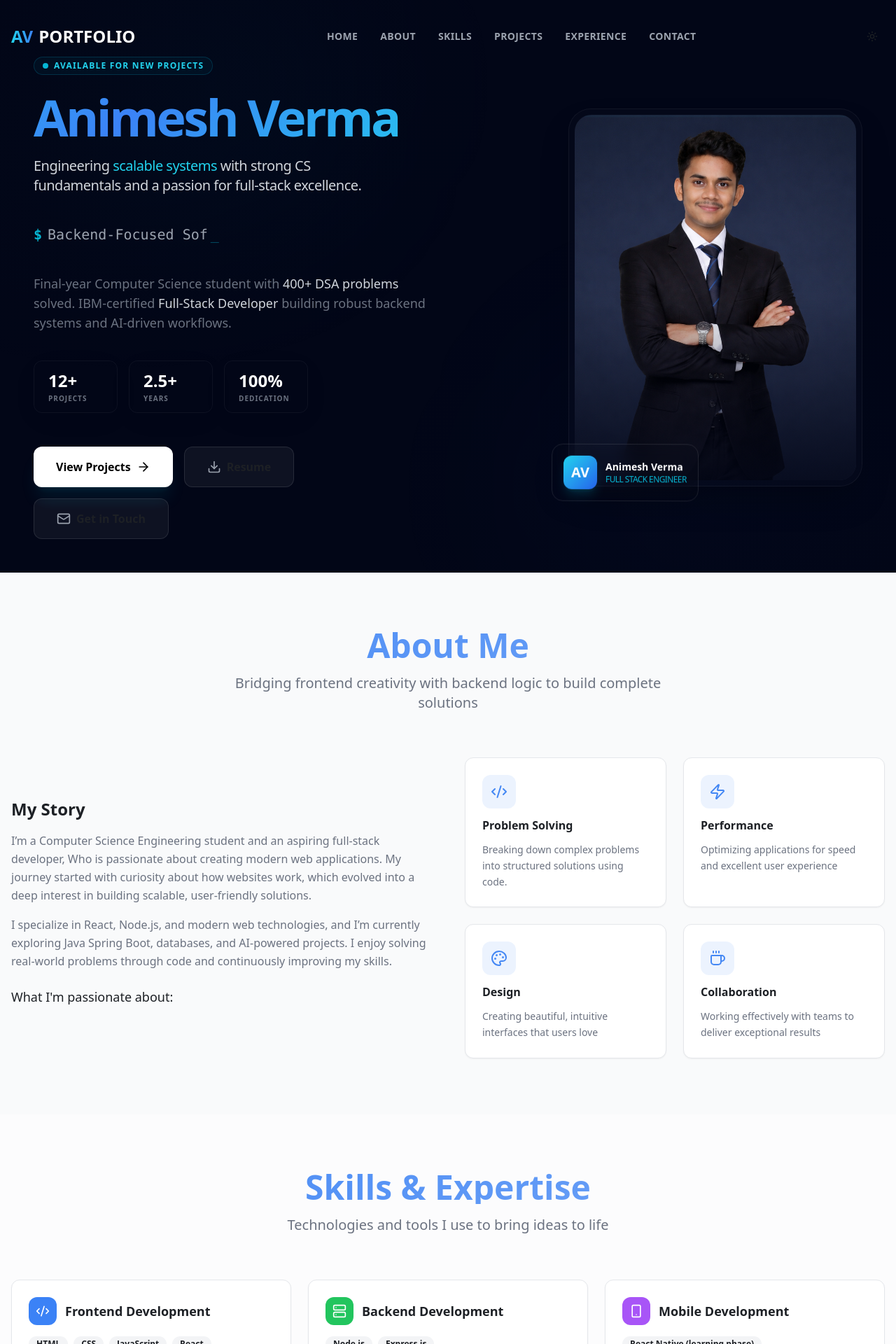
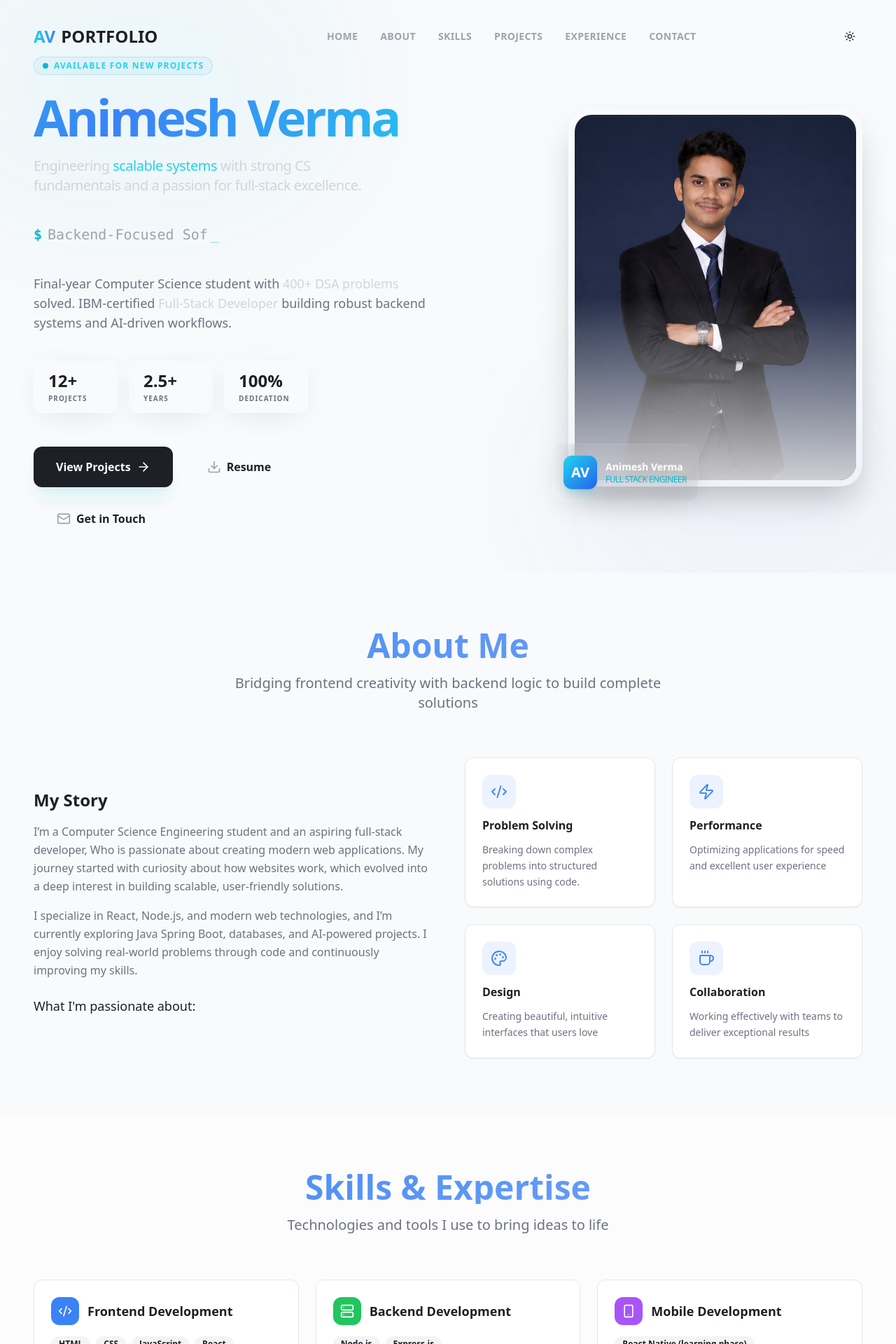
Before and after one commit to Anni-san/My_portfolio, a React (Vite) app: page / in a window 1280 px wide. Shown: the top 1920 px of the page at 70% size. Built offline with nearby package versions, Linux system fonts and the light colour scheme.

Commit message:
Updated portfolio fixes (metadata, responsiveness, theme bug)

```diff
--- a/src/components/about-section.jsx
+++ b/src/components/about-section.jsx
@@ -28,7 +28,7 @@
 
   return (
     <section id="about" className="section-bg">
-      <div className="container mx-auto px-4">
+      <div className="container mx-auto px-4 lg:px-12">
         <div className="text-center mb-16">
           <h2 className="text-4xl md:text-5xl font-bold mb-4 text-gradient">
             About Me
--- a/src/components/contact-section.jsx
+++ b/src/components/contact-section.jsx
@@ -26,7 +26,7 @@
 
   return (
     <section id="contact" className="section-bg-alt">
-      <div className="container mx-auto px-4">
+      <div className="container mx-auto px-4 lg:px-12">
         <div className="text-center mb-16">
           <h2 className="text-4xl md:text-5xl font-bold mb-4 text-gradient">
             Get In Touch
--- a/src/components/experience-section.jsx
+++ b/src/components/experience-section.jsx
@@ -44,7 +44,7 @@
 
     return (
         <section id="experience" className="section-bg-alt">
-            <div className="container mx-auto px-4">
+            <div className="container mx-auto px-4 lg:px-12">
                 <div className="text-center mb-16">
                     <h2 className="text-4xl md:text-5xl font-bold mb-4 text-gradient">
                         Experience & Education
--- a/src/components/footer.jsx
+++ b/src/components/footer.jsx
@@ -38,8 +38,8 @@
   };
 
   return (
-    <footer className="section-bg border-t border-white/5">
-      <div className="container mx-auto px-4 py-12">
+    <footer className="section-bg border-t border-border">
+      <div className="container mx-auto px-4 lg:px-12 py-12">
         <div className="grid md:grid-cols-3 gap-8">
           {/* Brand Section */}
           <div className="space-y-4">
--- a/src/components/hero-section.jsx
+++ b/src/components/hero-section.jsx
@@ -54,13 +54,13 @@
   return (
     <section
       id="home"
-      className="min-h-screen flex items-center relative overflow-hidden bg-[#020617]"
+      className="min-h-screen flex items-center relative overflow-hidden bg-background"
     >
       {/* PREMIUM BACKGROUND - Multi-layered mesh gradient */}
       <div className="absolute inset-0 overflow-hidden pointer-events-none">
         <div className="absolute top-[-10%] left-[-10%] w-[50%] h-[50%] rounded-full bg-cyan-500/5 blur-[120px]" />
         <div className="absolute bottom-[-10%] right-[-10%] w-[50%] h-[50%] rounded-full bg-blue-600/5 blur-[120px]" />
-        <div className="absolute top-1/2 left-1/2 -translate-x-1/2 -translate-y-1/2 w-full h-full bg-[radial-gradient(circle_at_center,rgba(15,23,42,0)_0%,rgba(2,6,23,1)_100%)]" />
+        <div className="absolute top-1/2 left-1/2 -translate-x-1/2 -translate-y-1/2 w-full h-full bg-[radial-gradient(circle_at_center,rgba(var(--background),0)_0%,rgba(var(--background),1)_100%)]" />
       </div>
 
       <div className="container mx-auto px-6 lg:px-12 relative z-10 pt-20 pb-12">
@@ -105,8 +105,8 @@
                 { label: "Dedication", value: "100%" },
               ].map((stat, i) => (
                 <div key={i} className="glass-card px-5 py-3 rounded-xl min-w-[120px] group border-white/5 hover:border-cyan-500/20 transition-all">
-                  <p className="text-2xl font-bold text-white group-hover:text-cyan-400 transition-colors">{stat.value}</p>
-                  <p className="text-gray-500 text-[10px] font-bold uppercase tracking-widest mt-0.5">{stat.label}</p>
+                  <p className="text-2xl font-bold text-foreground group-hover:text-cyan-400 transition-colors">{stat.value}</p>
+                  <p className="text-muted-foreground text-[10px] font-bold uppercase tracking-widest mt-0.5">{stat.label}</p>
                 </div>
               ))}
             </div>
@@ -115,7 +115,7 @@
             <div className="flex flex-wrap gap-4 pt-4">
               <button
                 onClick={() => scrollToSection("projects")}
-                className="group relative px-8 py-4 bg-white text-black rounded-xl font-bold flex items-center gap-2 overflow-hidden transition-all hover:scale-[1.02] active:scale-95 shadow-xl shadow-cyan-500/10"
+                className="group relative px-8 py-4 bg-foreground text-background rounded-xl font-bold flex items-center gap-2 overflow-hidden transition-all hover:scale-[1.02] active:scale-95 shadow-xl shadow-cyan-500/10"
               >
                 <div className="absolute inset-0 bg-gradient-to-r from-cyan-400 to-blue-500 opacity-0 group-hover:opacity-100 transition-opacity" />
                 <span className="relative z-10 group-hover:text-white transition-colors">View Projects</span>
@@ -161,7 +161,7 @@
                   />
 
                   {/* OVERLAYS */}
-                  <div className="absolute inset-0 bg-gradient-to-t from-[#020617] via-transparent to-transparent opacity-80" />
+                  <div className="absolute inset-0 bg-gradient-to-t from-background via-transparent to-transparent opacity-80" />
 
                   {/* SCANLINE EFFECT ON HOVER */}
                   <div className="absolute inset-0 bg-gradient-to-b from-cyan-400/0 via-cyan-400/5 to-cyan-400/0 h-1 top-0 group-hover:animate-scan pointer-events-none" />
--- a/src/components/navigation.jsx
+++ b/src/components/navigation.jsx
@@ -36,11 +36,11 @@
   return (
     <nav
       className={`fixed top-0 left-0 right-0 z-50 transition-all duration-500 ${isScrolled
-        ? "bg-[#020617]/80 backdrop-blur-xl border-b border-white/10 py-3 shadow-2xl"
+        ? "bg-background/80 backdrop-blur-xl border-b border-border py-3 shadow-2xl"
         : "bg-transparent py-5"
         }`}
     >
-      <div className="container mx-auto px-4">
+      <div className="container mx-auto px-4 lg:px-12">
         <div className="flex items-center justify-between h-16">
           {/* Logo */}
           <div className="flex-shrink-0">
@@ -49,7 +49,7 @@
               className="text-2xl font-black hover:scale-105 transition-transform flex items-center gap-2"
             >
               <span className="bg-gradient-to-r from-cyan-400 to-blue-500 bg-clip-text text-transparent">AV</span>
-              <span className="text-white">PORTFOLIO</span>
+              <span className="text-foreground">PORTFOLIO</span>
             </button>
           </div>
 
--- a/src/components/projects-section.jsx
+++ b/src/components/projects-section.jsx
@@ -123,7 +123,7 @@
 
   return (
     <section id="projects" className="section-bg">
-      <div className="container mx-auto px-4">
+      <div className="container mx-auto px-4 lg:px-12">
         <div className="text-center mb-16">
           <h2 className="text-4xl md:text-5xl font-bold mb-4 text-gradient">
             Featured Projects
--- a/src/components/skills-section.jsx
+++ b/src/components/skills-section.jsx
@@ -61,7 +61,7 @@
 
   return (
     <section id="skills" className="section-bg-alt">
-      <div className="container mx-auto px-4">
+      <div className="container mx-auto px-4 lg:px-12">
         <div className="text-center mb-16">
           <h2 className="text-4xl md:text-5xl font-bold mb-4 text-gradient">
             Skills & Expertise
--- a/src/index.css
+++ b/src/index.css
@@ -87,7 +87,7 @@
 
     /* Brand Colors Dark - More vibrant cyan/blue */
     --primary: 199 89% 50%;
-    --primary-foreground: 222 47% 7%;
+    --primary-foreground: 0 0% 100%;
     --primary-glow: 199 89% 70%;
 
     --secondary: 222 47% 12%;
--- a/src/pages/Portfolio.jsx
+++ b/src/pages/Portfolio.jsx
@@ -11,23 +11,23 @@
 const Portfolio = () => {
   useEffect(() => {
     // Update document title and meta tags for SEO
-    document.title = "Animesh Verma - Full-Stack Developer Portfolio";
+    document.title = "Animesh Verma";
 
     // Update meta description
     const metaDescription = document.querySelector('meta[name="description"]');
     if (metaDescription) {
-      metaDescription.setAttribute('content', 'Animesh Verma -  A Experienced Full-Stack Developer specializing in React, Node.js, and modern web technologies. View my projects and get in touch.');
+      metaDescription.setAttribute('content', 'Portfolio of Animesh Verma – Developer');
     }
 
     // Update Open Graph tags
     const ogTitle = document.querySelector('meta[property="og:title"]');
     if (ogTitle) {
-      ogTitle.setAttribute('content', 'Animesh Verma - Full-Stack Developer Portfolio');
+      ogTitle.setAttribute('content', 'Animesh Verma');
     }
 
     const ogDescription = document.querySelector('meta[property="og:description"]');
     if (ogDescription) {
-      ogDescription.setAttribute('content', 'Experienced Full-Stack Developer crafting beautiful, functional web applications with modern technologies.');
+      ogDescription.setAttribute('content', 'Portfolio of Animesh Verma – Developer');
     }
   }, []);
 
--- a/tailwind.config.ts
+++ b/tailwind.config.ts
@@ -14,7 +14,7 @@
 			center: true,
 			padding: '2rem',
 			screens: {
-				'2xl': '1400px'
+				'2xl': '1536px'
 			}
 		},
 		extend: {
```
Also changed, not shown: index.html (+9 -7 lines).
